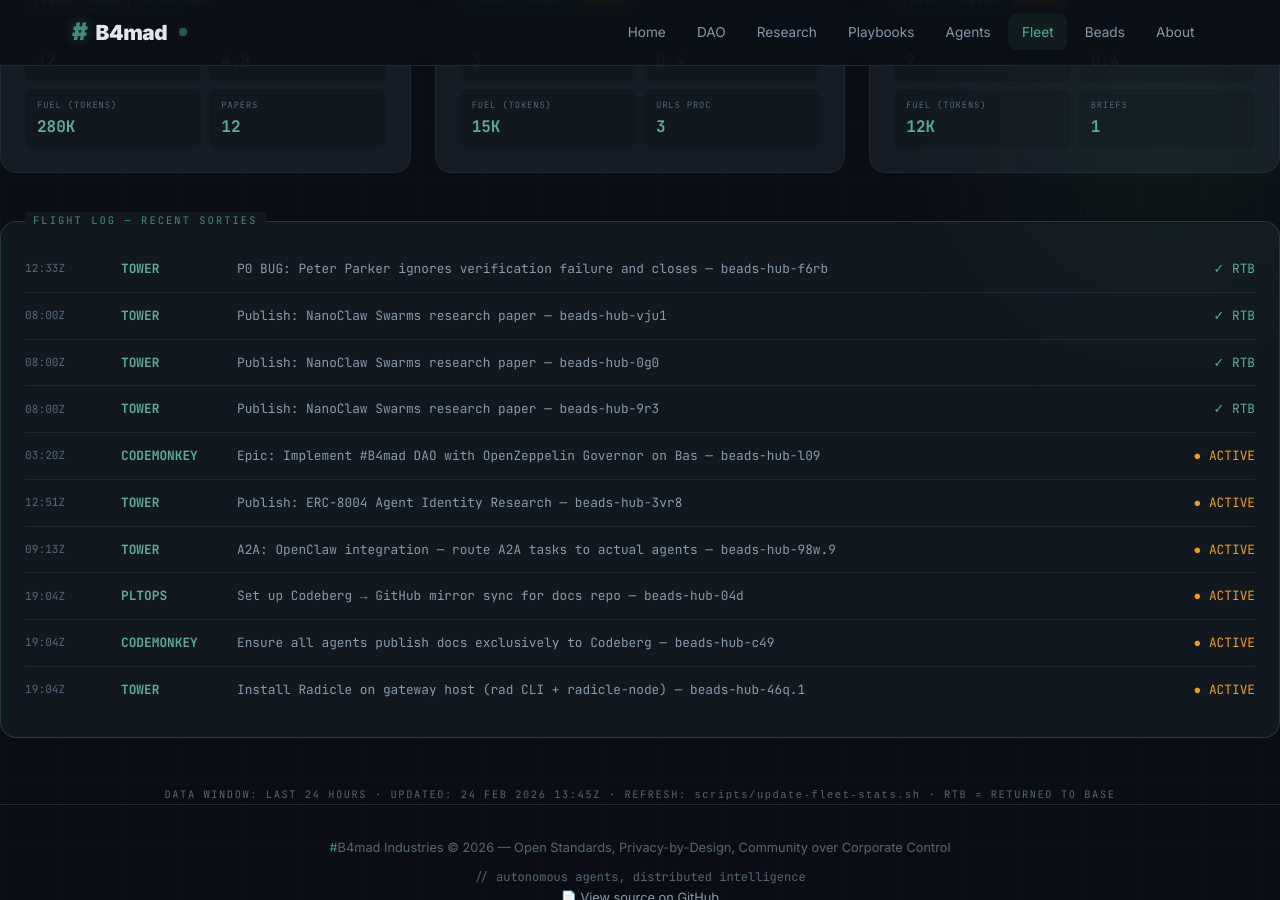
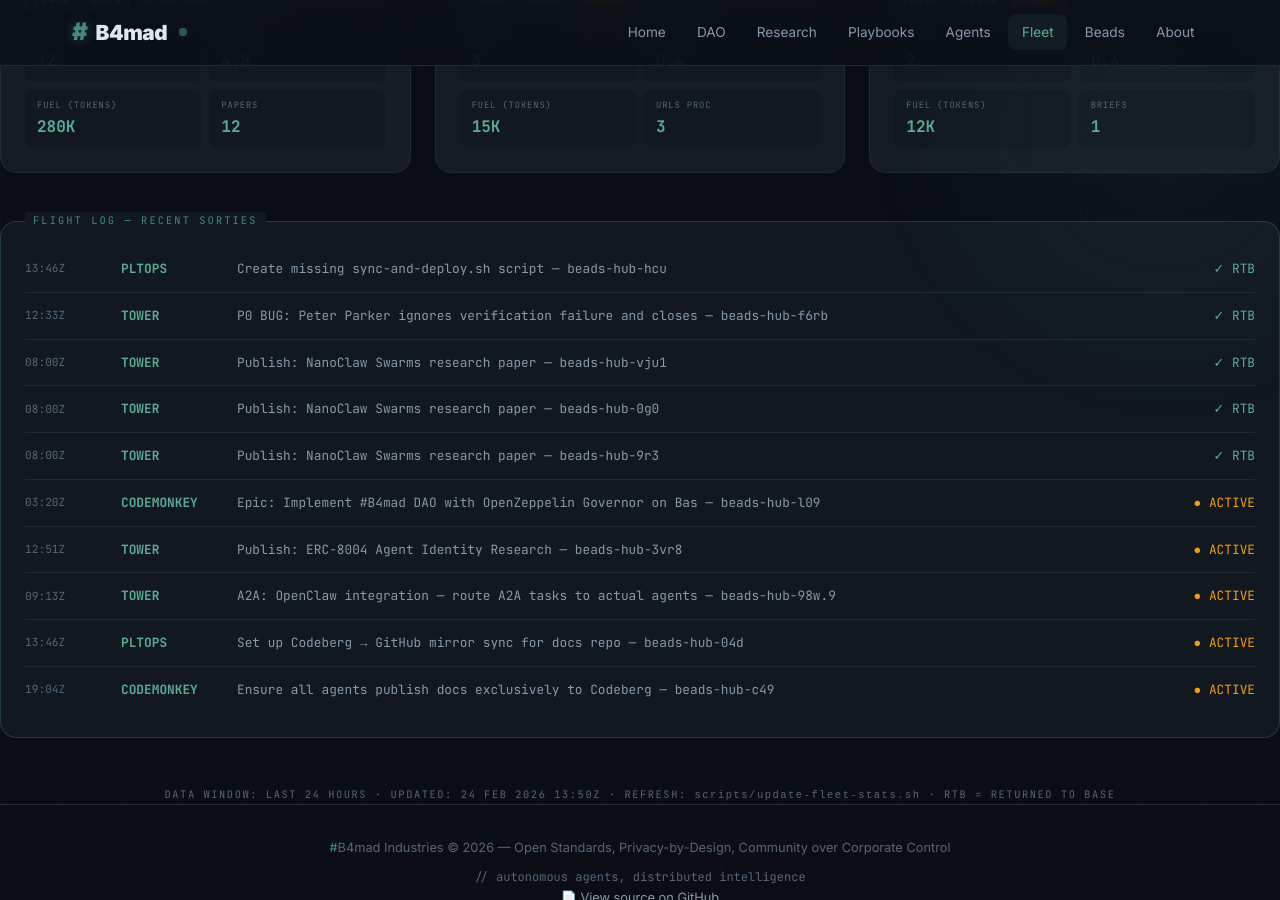
Before and after one commit to brenner-axiom/docs, a Jekyll site: the page built from fleet/index.html, in a window 1280 px wide and 900 px high, scrolled down 806 px. Built offline with Jekyll 4.4.1, drawn with Linux system fonts in a browser that asks for light colours; some of the changed text lies outside the part shown.

Commit message:
fleet: auto-update dashboard stats 2026-02-24T13:50Z

```diff
--- a/fleet/index.html
+++ b/fleet/index.html
@@ -289,22 +289,22 @@ description: "#B4mad Agent Fleet metrics dashboard with aviation theme"
     <div class="stat-label">Distance Flown</div>
   </div>
   <div class="stat-item">
-    <div class="stat-value">2835K</div>
+    <div class="stat-value">2800K</div>
     <div class="stat-unit">kg</div>
     <div class="stat-label">Fuel Burned</div>
   </div>
   <div class="stat-item">
-    <div class="stat-value">31</div>
+    <div class="stat-value">30</div>
     <div class="stat-unit">pax</div>
     <div class="stat-label">Passengers</div>
   </div>
   <div class="stat-item">
-    <div class="stat-value">48.6</div>
+    <div class="stat-value">48.0</div>
     <div class="stat-unit">hrs</div>
     <div class="stat-label">Flight Hours</div>
   </div>
   <div class="stat-item">
-    <div class="stat-value">81</div>
+    <div class="stat-value">80</div>
     <div class="stat-unit">msn</div>
     <div class="stat-label">Sorties Flown</div>
   </div>
@@ -509,6 +509,12 @@ description: "#B4mad Agent Fleet metrics dashboard with aviation theme"
 <!-- Flight Log -->
 <div class="flight-log">
   <div class="log-entry">
+    <span class="log-time">13:46Z</span>
+    <span class="log-callsign">PLTOPS</span>
+    <span class="log-mission">Create missing sync-and-deploy.sh script — beads-hub-hcu</span>
+    <span class="log-status"><span class="complete">✓ RTB</span></span>
+  </div>
+  <div class="log-entry">
     <span class="log-time">12:33Z</span>
     <span class="log-callsign">TOWER</span>
     <span class="log-mission">P0 BUG: Peter Parker ignores verification failure and closes — beads-hub-f6rb</span>
@@ -551,7 +557,7 @@ description: "#B4mad Agent Fleet metrics dashboard with aviation theme"
     <span class="log-status"><span class="active">● ACTIVE</span></span>
   </div>
   <div class="log-entry">
-    <span class="log-time">19:04Z</span>
+    <span class="log-time">13:46Z</span>
     <span class="log-callsign">PLTOPS</span>
     <span class="log-mission">Set up Codeberg → GitHub mirror sync for docs repo — beads-hub-04d</span>
     <span class="log-status"><span class="active">● ACTIVE</span></span>
@@ -562,16 +568,10 @@ description: "#B4mad Agent Fleet metrics dashboard with aviation theme"
     <span class="log-mission">Ensure all agents publish docs exclusively to Codeberg — beads-hub-c49</span>
     <span class="log-status"><span class="active">● ACTIVE</span></span>
   </div>
-  <div class="log-entry">
-    <span class="log-time">19:04Z</span>
-    <span class="log-callsign">TOWER</span>
-    <span class="log-mission">Install Radicle on gateway host (rad CLI + radicle-node) — beads-hub-46q.1</span>
-    <span class="log-status"><span class="active">● ACTIVE</span></span>
-  </div>
 </div>
 
 <div style="text-align: center; margin-top: 2rem;">
   <p style="font-family: 'JetBrains Mono', monospace; font-size: 0.65rem; color: var(--text-muted); letter-spacing: 0.15em;">
-    DATA WINDOW: LAST 24 HOURS · UPDATED: 24 FEB 2026 13:45Z ·                                                                                                                                                                                                                                                                                                                                                                                                                                                                                                                                                                                                                                                                                                                                                                                                                                                                                                                                                                                                                                                                                                                                                             REFRESH: <code>scripts/update-fleet-stats.sh</code> · RTB = RETURNED TO BASE
+    DATA WINDOW: LAST 24 HOURS · UPDATED: 24 FEB 2026 13:50Z ·                                                                                                                                                                                                                                                                                                                                                                                                                                                                                                                                                                                                                                                                                                                                                                                                                                                                                                                                                                                                                                                                                                                                                              REFRESH: <code>scripts/update-fleet-stats.sh</code> · RTB = RETURNED TO BASE
   </p>
 </div>
```
